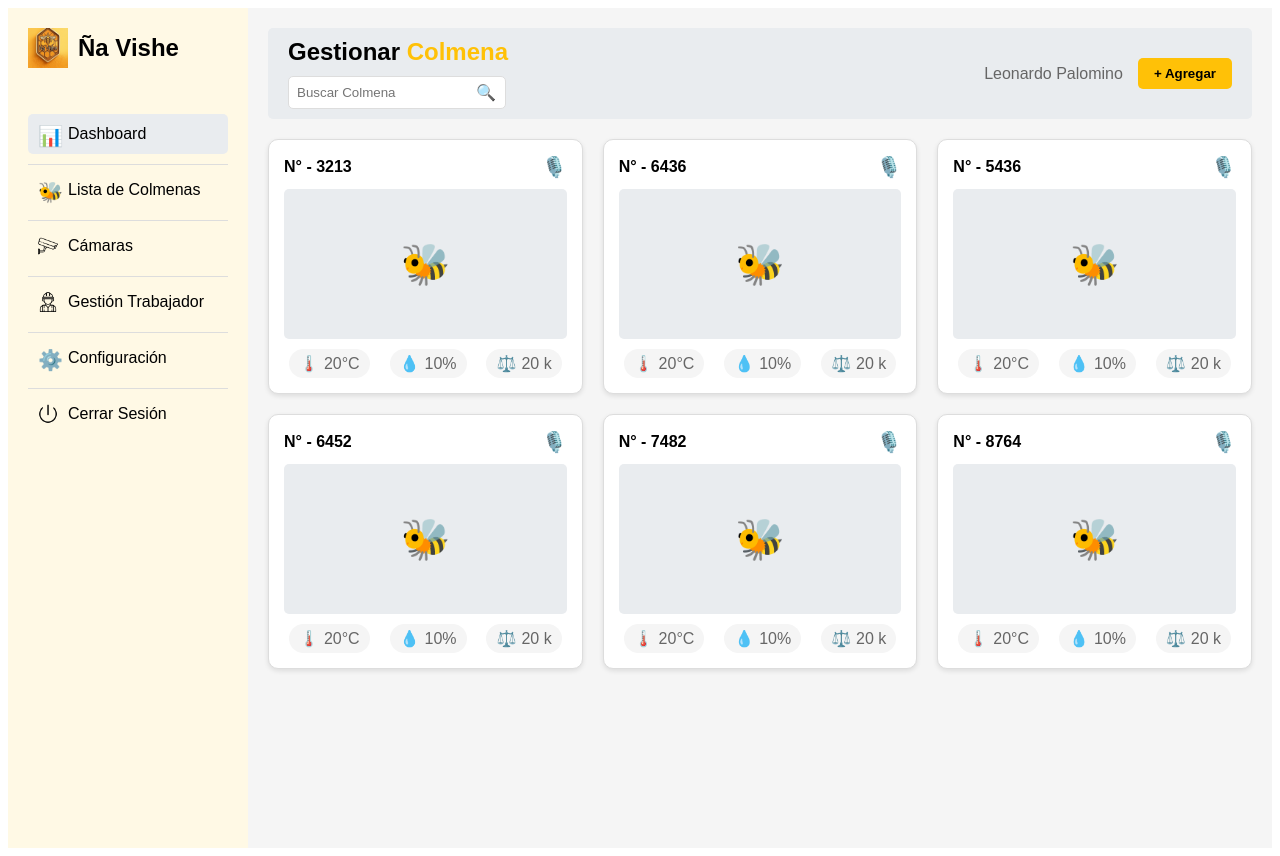
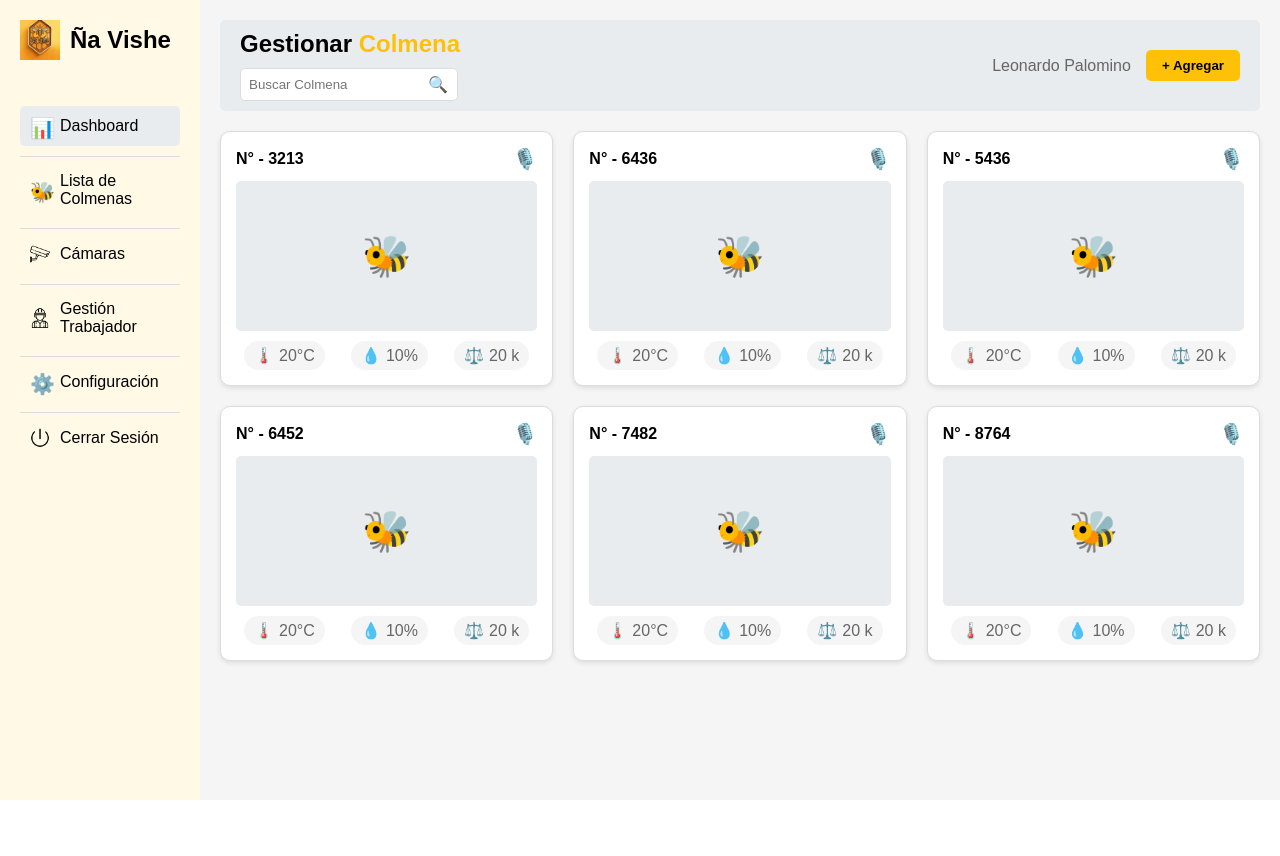
Before and after one commit to ALP300/proyecto_front_-avishe, a React (Vite) app in the folder NaVishe/mf-listaColmenas/: page / in a window 1280 px wide. After the commit the page ends 800 px from the top, so only its background shows below. Built offline with nearby package versions, Linux system fonts and the light colour scheme.

Commit message:
Actualizar vista

```diff
--- a/NaVishe/mf-listaColmenas/src/index.css
+++ b/NaVishe/mf-listaColmenas/src/index.css
@@ -1,10 +1,23 @@
 /* index.css */
+
+/* Asegurarse de que el body y html no restrinjan el tamaño */
+html, body {
+  margin: 0;
+  padding: 0;
+  height: 100%;
+  width: 100%;
+  overflow: hidden; /* Evita barras de desplazamiento innecesarias */
+}
 
 /* Contenedor principal */
 .dashboard-container {
   display: flex;
-    min-height: 100vh;
+  min-height: 100vh; /* Asegura que ocupe toda la altura de la ventana */
+  width: 100vw; /* Asegura que ocupe todo el ancho de la ventana */
   font-family: Arial, sans-serif;
+  margin: 0;
+  padding: 0;
+  box-sizing: border-box; /* Evita problemas con padding/margin */
 }
 
 /* Barra lateral */
@@ -12,9 +25,10 @@
   width: 200px;
   background-color: #FFF9E5;
   padding: 20px;
-    min-height: 100vh;
+  min-height: 100vh; /* Asegura que el sidebar ocupe toda la altura */
   display: flex;
   flex-direction: column;
+  box-sizing: border-box;
 }
 
 .sidebar-header {
@@ -36,7 +50,7 @@
 }
 
 .sidebar-nav {
-    flex: 1;
+  flex: 1; /* Hace que la navegación ocupe el espacio disponible */
 }
 
 .sidebar-nav ul {
@@ -77,6 +91,9 @@
   flex: 1;
   background-color: #F5F5F5;
   padding: 20px;
+  min-height: 100vh; /* Asegura que el contenido principal ocupe toda la altura */
+  box-sizing: border-box;
+  overflow-y: auto; /* Permite desplazamiento vertical si el contenido es largo */
 }
 
 .header {
```
Lines whose indentation alone changed are shown as unchanged.
